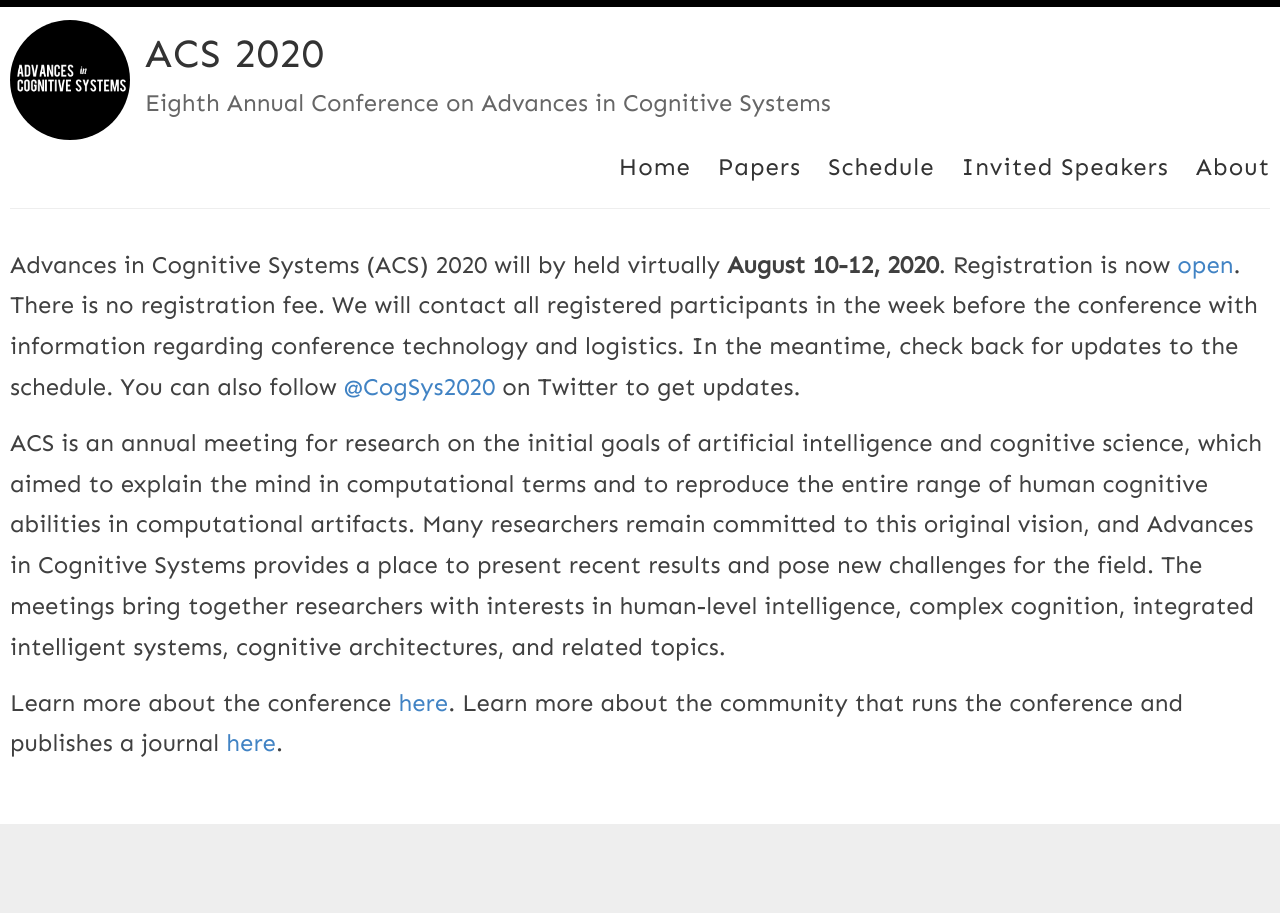
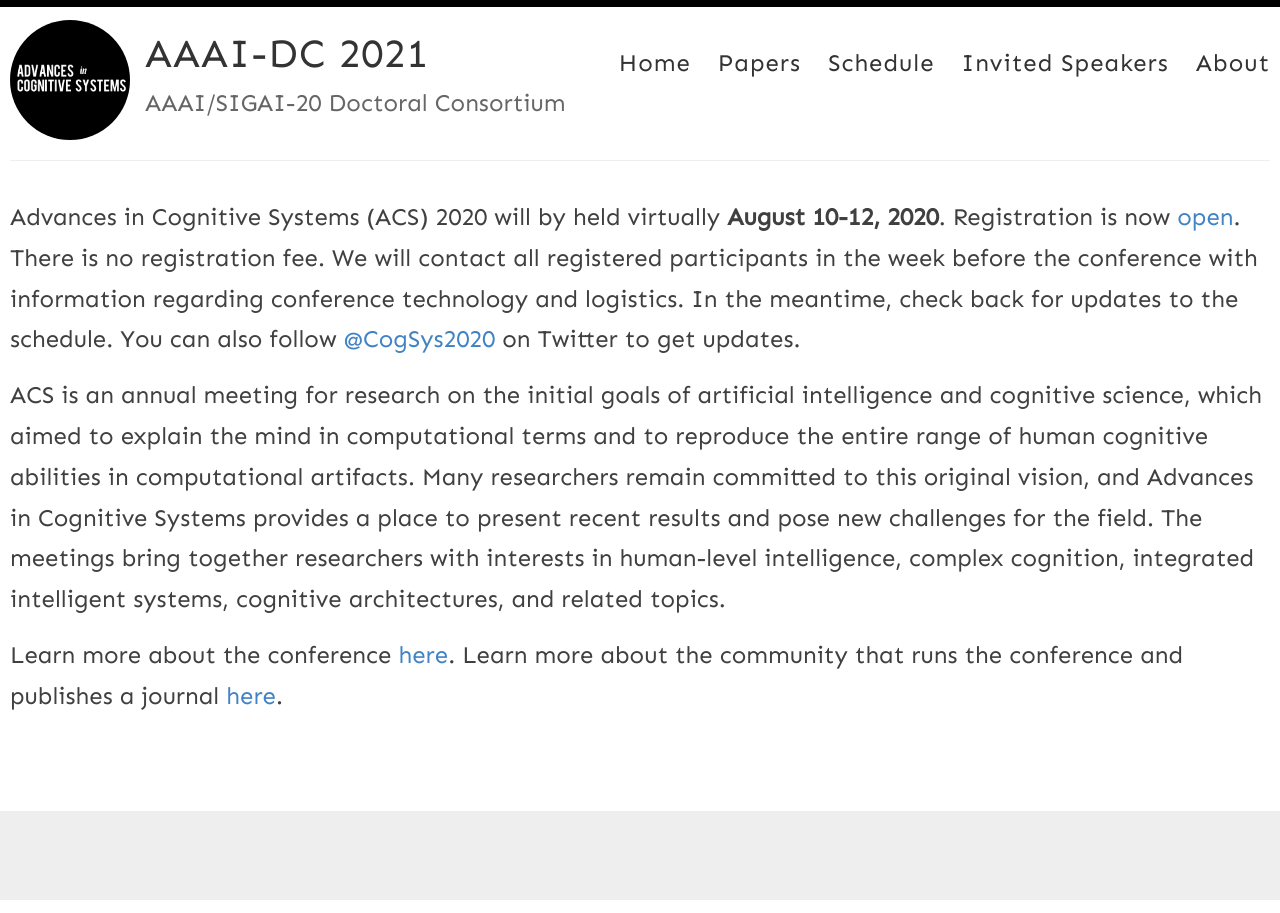
Before and after one commit to anna-reali/dc2021, a Jekyll site: the page built from index.md, in a window 1280 px wide. Built offline with Jekyll 4.4.1, drawn with Linux system fonts in a browser that asks for light colours.

Commit message:
Update _config.yml

```diff
--- a/_config.yml
+++ b/_config.yml
@@ -3,13 +3,13 @@
 #
 
 # Name of your site (displayed in the header)
-name: ACS 2020
+name: AAAI-DC 2021
 
 # Name of the author
-author: Cognitive Systems Foundation
+author: AAAI
 
 # Short bio or description (displayed in the header)
-description: Eighth Annual Conference on Advances in Cognitive Systems
+description: AAAI/SIGAI-20 Doctoral Consortium
 
 # URL of your avatar or profile pic (you could use your GitHub profile pic)
 avatar: /images/acs.png
```
